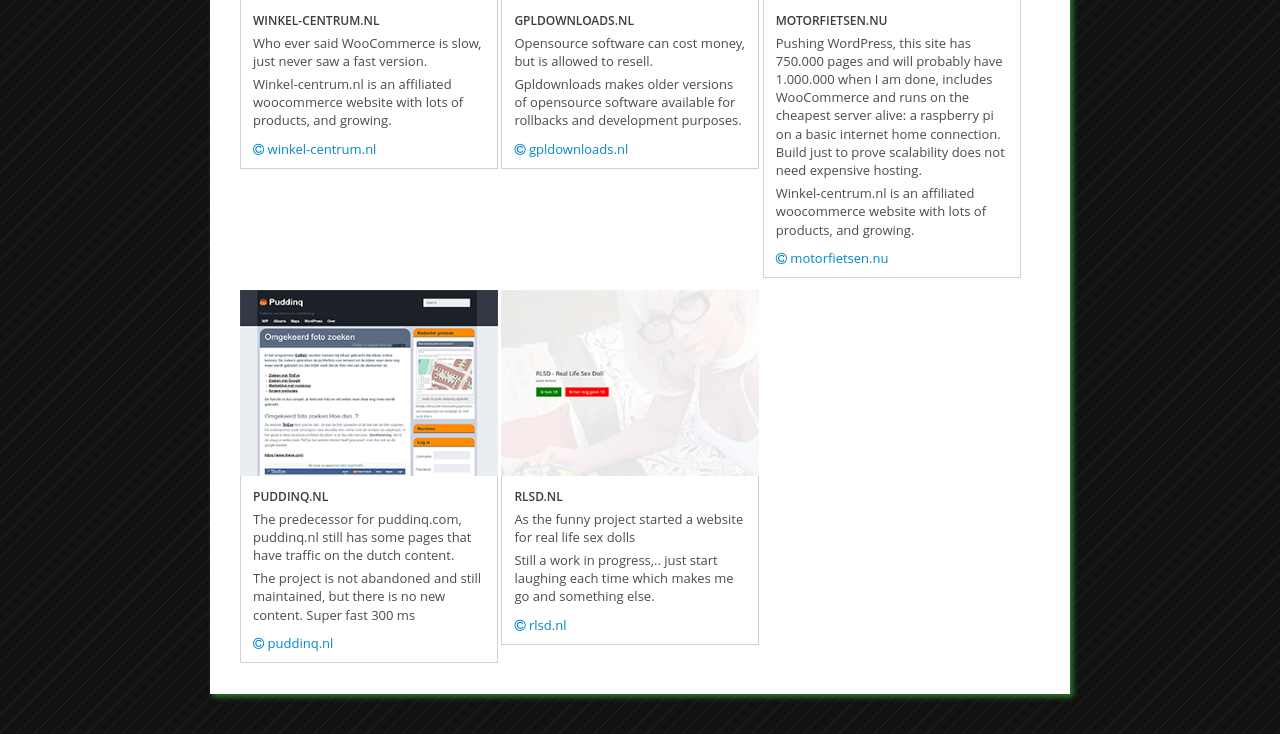
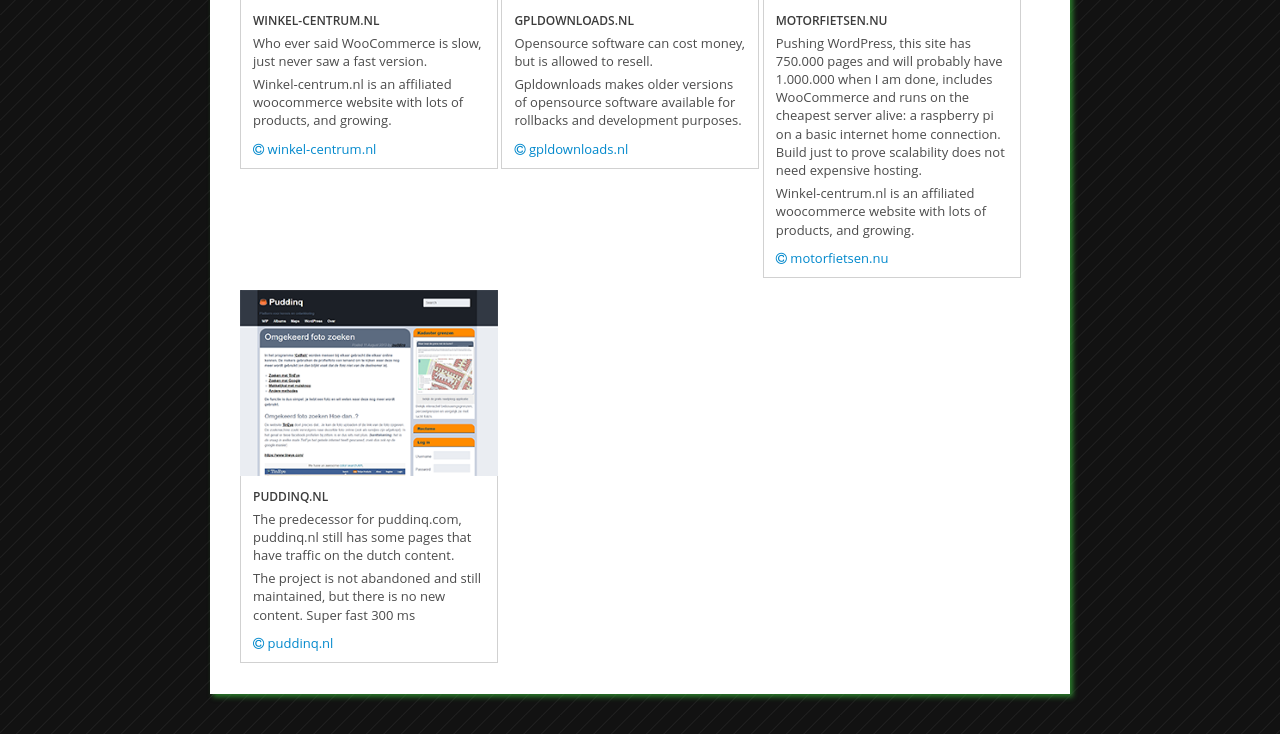
Before and after one commit to wonder32/profiel, a PHP site: template view/profiel.twig in a window 1280 px wide. Shown: the part 2085-2819 px from the top of the page. Run offline with PHP 8.4, Linux system fonts and the light colour scheme; the template is opened without the code that fills it, so the values that code supplies are empty; some libraries are stand-ins or nearby versions.

Commit message:
remove rlsd

```diff
--- a/view/content.twig
+++ b/view/content.twig
@@ -414,24 +414,7 @@
         </div>
     </div>
 
-    <!-- rlsd.nl ================================================== -->
-    <div class="portfolio-item">
-        <img src="img/rlsd.png" alt="rlsd.nl site">
-        <div class="portfolio-details">
-            <h4>rlsd.nl</h4>
-            <p>
-                As the funny project started a website for real life sex dolls
-            </p>
-            <p>
-                Still a work in progress,.. just start laughing each time which makes me go and something else.
-            </p>
-            <p class="portfolio-links">
-                <a href="https://www.rlsd.nl" target="_blank">
-                    <i class="fa fa-copyright"></i>&nbsp;rlsd.nl
-                </a>
-            </p>
-        </div>
-    </div>
+
         </div><!-- end of portfolio -->
 
 </div> <!-- end of container (fluid wrapper)) -->
```
